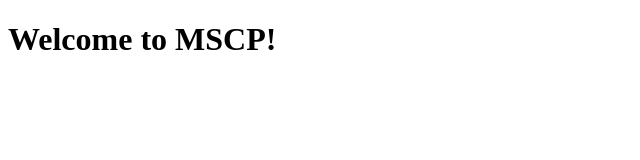
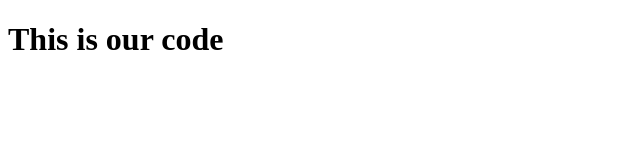
Before and after one commit to Hey-Im-Bryan/test, a plain HTML site: page index.html in a window 1280 px wide. Shown: the whole page, without its empty margins (0-640 px from the left). Drawn offline with Linux system fonts and the light colour scheme.

Commit message:
Update index.html

```diff
--- a/index.html
+++ b/index.html
@@ -7,6 +7,6 @@
     <title>Document</title>
 </head>
 <body>
-    <h1>Welcome to MSCP!</h1>
+    <h1>This is our code</h1>
 </body>
 </html>
```
